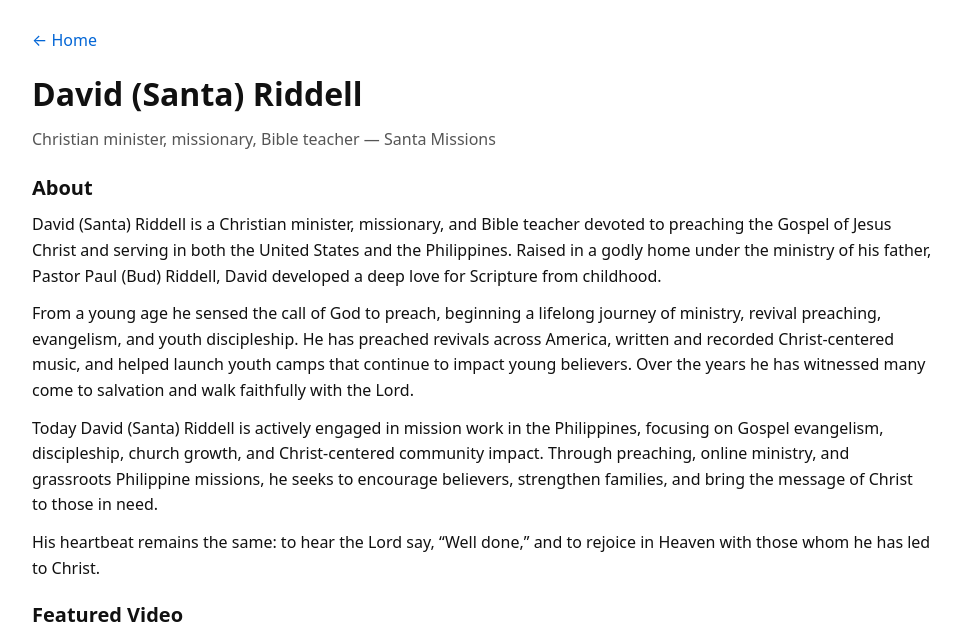
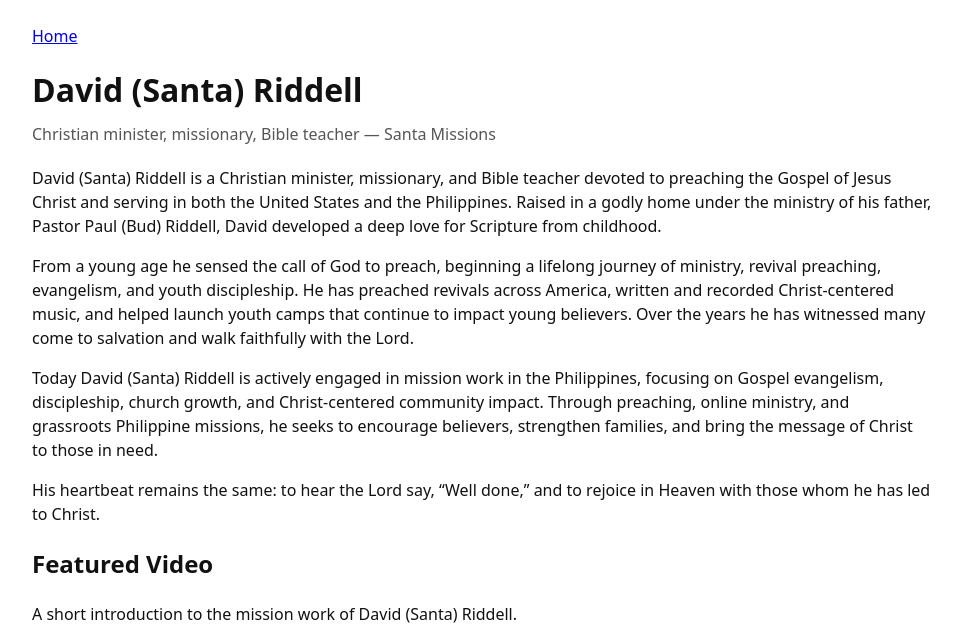
Before and after one commit to Irdavid160/eyimf, a Jekyll site: the page david-riddell.html, which Jekyll copies as it is, in a window 1280 px wide. Shown: the top 642 px of the page, without its empty margins (158-1119 px from the left). Built offline with Jekyll 4.4.1, drawn with Linux system fonts in a browser that asks for light colours; some of the changed text lies outside the part shown; grey boxes are pictures that could not be loaded.

Commit message:
Refactor David Riddell HTML structure and styles
Updated structured data and styling for the David Riddell page.

```diff
--- a/david-riddell.html
+++ b/david-riddell.html
@@ -11,10 +11,10 @@
   <meta property="og:description" content="David (Santa) Riddell — Christian minister, missionary, and Bible teacher serving in the United States and the Philippines." />
   <meta property="og:type" content="profile" />
   <meta property="og:url" content="https://www.santamissions.org/david-riddell.html" />
+  <!-- Replace with a real 1200x630 image URL if available -->
   <meta property="og:image" content="https://www.santamissions.org/assets/images/david-riddell-og.jpg" />
   <meta name="twitter:card" content="summary_large_image" />
-
-  <!-- Person structured data -->
+  <!-- Visible page structured data (Person) - keep this up to date -->
   <script type="application/ld+json">
   {
     "@context": "https://schema.org",
@@ -31,33 +31,25 @@
     "description": "David (Santa) Riddell is a Christian minister, missionary, and Bible teacher devoted to preaching the Gospel of Jesus Christ and serving in both the United States and the Philippines."
   }
   </script>
-
   <style>
-    :root{color-scheme:light dark}
-    body{font-family:system-ui,-apple-system,"Segoe UI",Roboto,"Helvetica Neue",Arial;line-height:1.6;color:#111;margin:0 auto;padding:28px;max-width:900px}
-    header{margin:0 0 20px}
-    nav.home{margin-bottom:14px}
-    nav.home a{color:#0366d6;text-decoration:none}
+    body{font-family:system-ui,-apple-system,Segoe UI,Roboto,"Helvetica Neue",Arial;line-height:1.5;color:#111;padding:24px;max-width:900px;margin:0 auto}
+    header{margin-bottom:20px}
     h1{font-size:32px;margin:0 0 8px}
-    h2{font-size:20px;margin:18px 0 8px}
     .byline{color:#555;margin:0 0 16px}
-    .bio p{margin:0 0 12px}
-    .sameas a{margin-right:12px;color:#0366d6;text-decoration:none}
-    .media iframe{width:100%;height:360px;max-height:640px;border:0}
-    footer{margin-top:36px;color:#666;font-size:14px}
-    @media (min-width:900px){ .media iframe{height:480px} }
+    .bio{margin-bottom:18px}
+    .home-link{display:inline-block;margin-bottom:18px}
+    .sameas a{margin-right:12px;color:#0366d6}
   </style>
 </head>
 <body>
   <header>
-    <nav class="home"><a href="/" rel="index">← Home</a></nav>
+    <nav class="home-link"><a href="/" rel="index">Home</a></nav>
     <h1>David (Santa) Riddell</h1>
     <p class="byline">Christian minister, missionary, Bible teacher — Santa Missions</p>
   </header>
 
   <main>
-    <section class="bio" id="about">
-      <h2>About</h2>
+    <section class="bio">
       <p>
         David (Santa) Riddell is a Christian minister, missionary, and Bible teacher devoted to preaching the Gospel of Jesus Christ and serving in both the United States and the Philippines.
         Raised in a godly home under the ministry of his father, Pastor Paul (Bud) Riddell, David developed a deep love for Scripture from childhood.
@@ -75,51 +67,44 @@
       </p>
     </section>
 
-    <section class="media" id="video">
+    <!-- Example embed (replace VIDEO_ID with an actual YouTube id) -->
+    <section class="media">
       <h2>Featured Video</h2>
       <p>A short introduction to the mission work of David (Santa) Riddell.</p>
       <div style="max-width:100%;aspect-ratio:16/9">
-        <!-- Correct embed origin for the Shorts video ID spWgMTazM2Q -->
-        <iframe
-          src="https://www.youtube-nocookie.com/embed/spWgMTazM2Q"
-          title="David (Santa) Riddell — Short Sermon / Introduction"
-          allow="accelerometer; autoplay; clipboard-write; encrypted-media; gyroscope; picture-in-picture"
-          allowfullscreen></iframe>
+        <iframe width="560" height="315" src="https://youtube.com/shorts/spWgMTazM2Q?feature=share" title="YouTube video player"
+          frameborder="0" allow="accelerometer; autoplay; clipboard-write; encrypted-media; gyroscope; picture-in-picture" allowfullscreen></iframe>
       </div>
     </section>
 
-    <section class="connect" id="connect">
+    <section class="contact">
       <h2>Connect</h2>
-      <p>
+      <p class="sameas">
         <strong>Profiles:</strong>
-        <span class="sameas">
-          <a href="https://www.youtube.com/channel/REPLACE_WITH_YOUR_CHANNEL" rel="nofollow">YouTube</a>
-          <a href="https://www.facebook.com/REPLACE_WITH_PROFILE" rel="nofollow">Facebook</a>
-        </span>
+        <a href="https://www.youtube.com/channel/REPLACE_WITH_YOUR_CHANNEL" rel="nofollow">YouTube</a>
+        <a href="https://www.facebook.com/REPLACE_WITH_PROFILE" rel="nofollow">Facebook</a>
       </p>
-
-      <p>If you'd like to learn more or support Santa Missions, please visit the <a href="/" rel="index">home page</a> for contact and giving options.</p>
     </section>
   </main>
 
-  <footer>
+  <footer style="margin-top:36px;color:#666;font-size:14px">
     <p>&copy; Santa Missions. <a href="/privacy.html">Privacy</a></p>
   </footer>
 
-  <!-- VideoObject structured data for the embedded video -->
+  <!-- Optional: add a VideoObject JSON-LD for the embedded video (replace placeholders) -->
   <script type="application/ld+json">
   {
     "@context": "https://schema.org",
     "@type": "VideoObject",
-    "name": "Short Introduction — David (Santa) Riddell",
+    "name": "Featured: Short Sermon / Ministry Introduction",
     "description": "Short excerpt: David (Santa) Riddell preaching and introducing Santa Missions.",
     "thumbnailUrl": [
-      "https://i.ytimg.com/vi/spWgMTazM2Q/maxresdefault.jpg"
+      "https://i.ytimg.com/vi/VIDEO_ID/maxresdefault.jpg"
     ],
     "uploadDate": "2025-01-01T00:00:00Z",
-    "duration": "PT0M30S",
-    "contentUrl": "https://www.youtube.com/watch?v=spWgMTazM2Q",
-    "embedUrl": "https://www.youtube.com/embed/spWgMTazM2Q",
+    "duration": "PT5M30S",
+    "contentUrl": "https://www.youtube.com/watch?v=VIDEO_ID",
+    "embedUrl": "https://www.youtube.com/embed/VIDEO_ID",
     "publisher": {
       "@type": "Organization",
       "name": "Santa Missions",
@@ -134,3 +119,7 @@
   </script>
 </body>
 </html>
+  }
+  </script>
+</body>
+</html>
```
